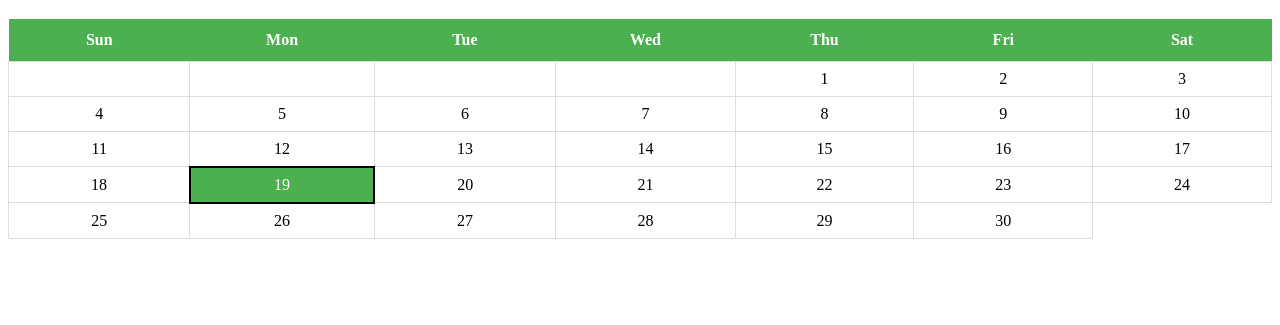
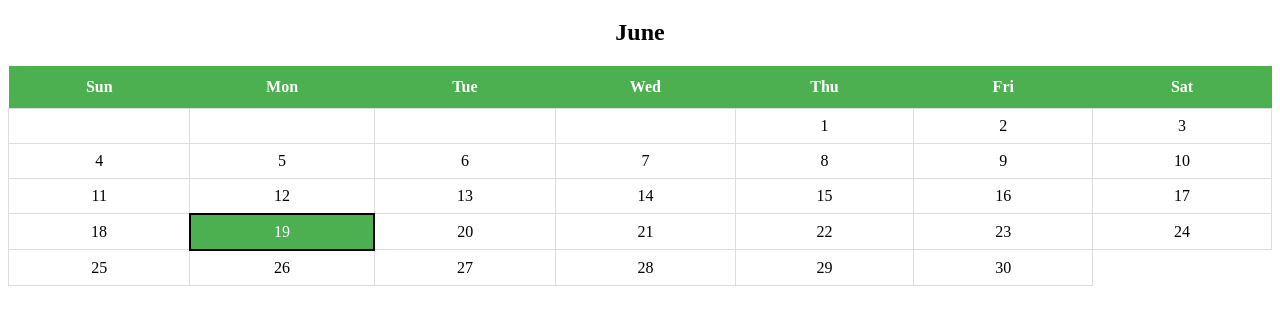
Before and after one commit to kirilyanev/Calendar, a plain HTML site: page index.html in a window 1280 px wide. Shown: the part 61-386 px from the top of the page. Drawn offline with Linux system fonts and the light colour scheme.

Commit message:
Added month name

```diff
--- a/index.html
+++ b/index.html
@@ -6,6 +6,7 @@
 </head>
 <body>
   <h1>Calendar</h1>
+  <h2 id="month"></h2>
   <div id="calendar"></div>
 
   <script src="script.js"></script>
--- a/script.js
+++ b/script.js
@@ -1,8 +1,16 @@
+// Get full date, month and day
 const mainDate = new Date();
-let today = mainDate.getDate();
-console.log(today);
+const monthNumber = mainDate.getMonth();
+const today = mainDate.getDate();
+
+const monthElement = document.querySelector('#month');
+const months = ['January', 'February', 'March', 'April', 'May', 'June', 'July', 'August', 'September', 'October', 'November', 'December'];
+
 function createCalendar(year, month) {
     const calendar = document.getElementById("calendar");
+
+    // Set the month
+    monthElement.textContent = months[monthNumber];
 
     // Get the number of days in the month
     const numDays = new Date(year, month + 1, 0).getDate();
--- a/styles.css
+++ b/styles.css
@@ -22,3 +22,7 @@ table th {
   color: white;
   background-color: #4CAF50;
 }
+
+#month {
+  text-align: center;
+}
```
